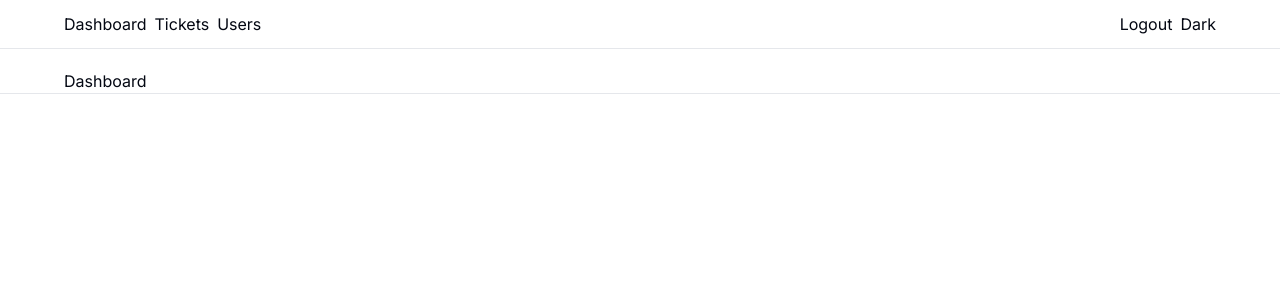
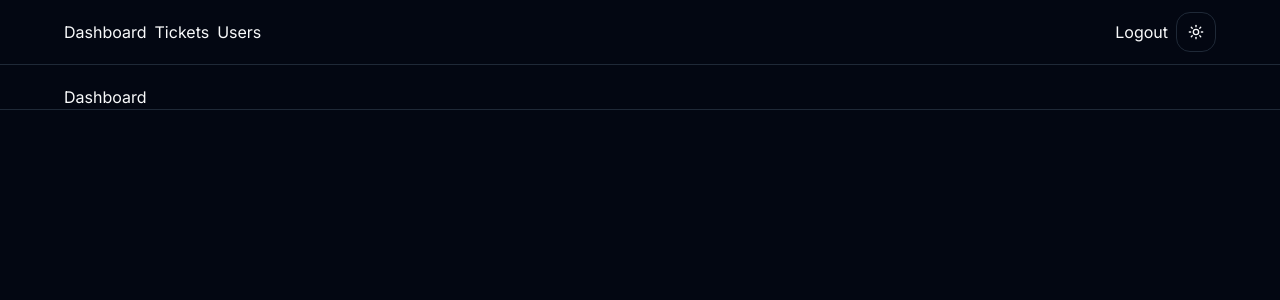
Before and after one commit to gustavohdev/ticketapp, a Next.js app: page / in a window 1280 px wide. Shown: the top 300 px of the page. Built offline with nearby package versions, Linux system fonts and the light colour scheme.

Commit message:
feat: add theme provider, dark mode and shadcn button

```diff
--- a/app/layout.tsx
+++ b/app/layout.tsx
@@ -2,6 +2,7 @@
 import { Inter } from "next/font/google";
 import "./globals.css";
 import MainNav from "@/components/MainNav";
+import { ThemeProvider } from "@/components/ThemeProvider";
 
 const inter = Inter({ subsets: ["latin"] });
 
@@ -18,6 +19,12 @@
   return (
     <html lang="en">
       <body className={inter.className}>
+        <ThemeProvider
+          attribute="class"
+          defaultTheme="dark"
+          enableSystem
+          disableTransitionOnChange
+        >
           <nav className="flex flex-col items-center border-b mb-5 px-5 py-3">
             <div className="max-w-6xl w-full">
               <MainNav />
@@ -26,6 +33,7 @@
           <main className="flex flex-col items-center border-b">
             <div className="max-w-6xl w-full">{children}</div>
           </main>
+        </ThemeProvider>
       </body>
     </html>
   );
--- a/components/MainNav.tsx
+++ b/components/MainNav.tsx
@@ -1,5 +1,6 @@
 import Link from "next/link";
 import React from "react";
+import ToggleMode from "./ToggleMode";
 
 function MainNav() {
   return (
@@ -11,7 +12,7 @@
       </div>
       <div className="flex items-center gap-2">
         <Link href="/">Logout</Link>
-        <Link href="/">Dark</Link>
+        <ToggleMode />
       </div>
     </div>
   );
--- /dev/null
+++ b/components/ThemeProvider.tsx
@@ -0,0 +1,11 @@
+"use client";
+
+import * as React from "react";
+import { ThemeProvider as NextThemesProvider } from "next-themes";
+
+export function ThemeProvider({
+  children,
+  ...props
+}: React.ComponentProps<typeof NextThemesProvider>) {
+  return <NextThemesProvider {...props}>{children}</NextThemesProvider>;
+}
--- /dev/null
+++ b/components/ToggleMode.tsx
@@ -0,0 +1,37 @@
+"use client";
+
+import { useEffect, useState } from "react";
+import { useTheme } from "next-themes";
+import { Moon, Sun } from "lucide-react";
+import { Button } from "./ui/button";
+
+function ToggleMode() {
+  const { theme, setTheme } = useTheme();
+  const [mounted, setMounted] = useState(false);
+
+  useEffect(() => {
+    setMounted(true);
+  }, []);
+
+  if (!mounted) {
+    return <Button variant="outline" size="icon"></Button>;
+  }
+
+  const dark = theme === "dark";
+
+  return (
+    <Button
+      variant="outline"
+      size="icon"
+      onClick={() => setTheme(dark ? "light" : "dark")}
+    >
+      {dark ? (
+        <Sun className="hover:cursor-pointer hover:text-primary" />
+      ) : (
+        <Moon className="hover:cursor-pointer hover:text-primary" />
+      )}
+    </Button>
+  );
+}
+
+export default ToggleMode;
--- /dev/null
+++ b/components/ui/button.tsx
@@ -0,0 +1,56 @@
+import * as React from "react"
+import { Slot } from "@radix-ui/react-slot"
+import { cva, type VariantProps } from "class-variance-authority"
+
+import { cn } from "@/lib/utils"
+
+const buttonVariants = cva(
+  "inline-flex items-center justify-center gap-2 whitespace-nowrap rounded-md text-sm font-medium ring-offset-background transition-colors focus-visible:outline-none focus-visible:ring-2 focus-visible:ring-ring focus-visible:ring-offset-2 disabled:pointer-events-none disabled:opacity-50 [&_svg]:pointer-events-none [&_svg]:size-4 [&_svg]:shrink-0",
+  {
+    variants: {
+      variant: {
+        default: "bg-primary text-primary-foreground hover:bg-primary/90",
+        destructive:
+          "bg-destructive text-destructive-foreground hover:bg-destructive/90",
+        outline:
+          "border border-input bg-background hover:bg-accent hover:text-accent-foreground",
+        secondary:
+          "bg-secondary text-secondary-foreground hover:bg-secondary/80",
+        ghost: "hover:bg-accent hover:text-accent-foreground",
+        link: "text-primary underline-offset-4 hover:underline",
+      },
+      size: {
+        default: "h-10 px-4 py-2",
+        sm: "h-9 rounded-md px-3",
+        lg: "h-11 rounded-md px-8",
+        icon: "h-10 w-10",
+      },
+    },
+    defaultVariants: {
+      variant: "default",
+      size: "default",
+    },
+  }
+)
+
+export interface ButtonProps
+  extends React.ButtonHTMLAttributes<HTMLButtonElement>,
+    VariantProps<typeof buttonVariants> {
+  asChild?: boolean
+}
+
+const Button = React.forwardRef<HTMLButtonElement, ButtonProps>(
+  ({ className, variant, size, asChild = false, ...props }, ref) => {
+    const Comp = asChild ? Slot : "button"
+    return (
+      <Comp
+        className={cn(buttonVariants({ variant, size, className }))}
+        ref={ref}
+        {...props}
+      />
+    )
+  }
+)
+Button.displayName = "Button"
+
+export { Button, buttonVariants }
--- a/package.json
+++ b/package.json
@@ -9,10 +9,12 @@
     "lint": "next lint"
   },
   "dependencies": {
+    "@radix-ui/react-slot": "^1.2.2",
     "class-variance-authority": "^0.7.1",
     "clsx": "^2.1.1",
     "lucide-react": "^0.508.0",
     "next": "14.1.4",
+    "next-themes": "^0.4.6",
     "react": "^18",
     "react-dom": "^18",
     "tailwind-merge": "^3.2.0",
```
Also changed, not shown: 1 other file (tests, documents, lock files or other folders). Lines whose indentation alone changed are shown as unchanged.
